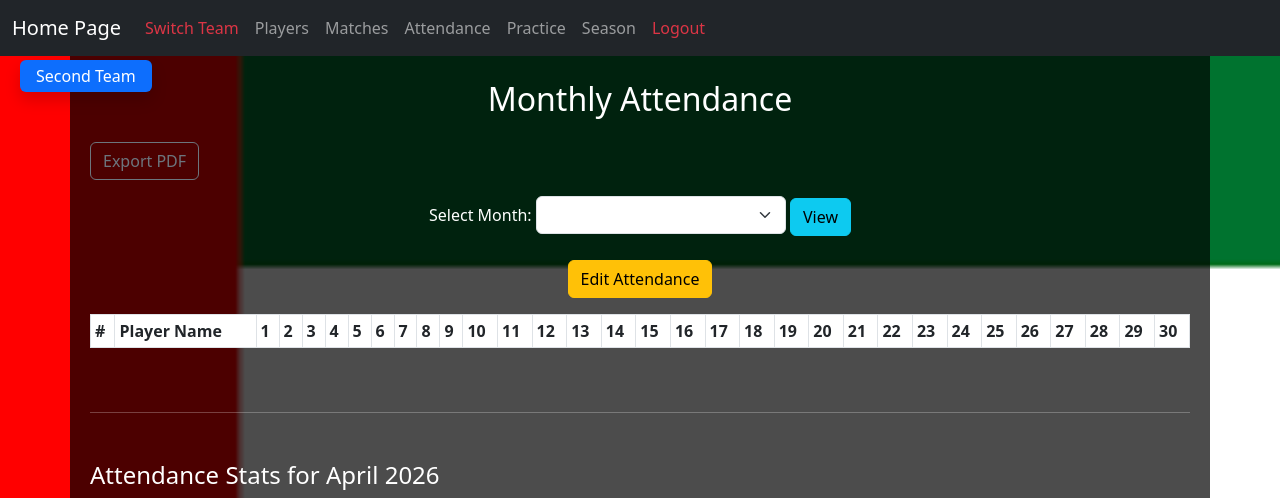
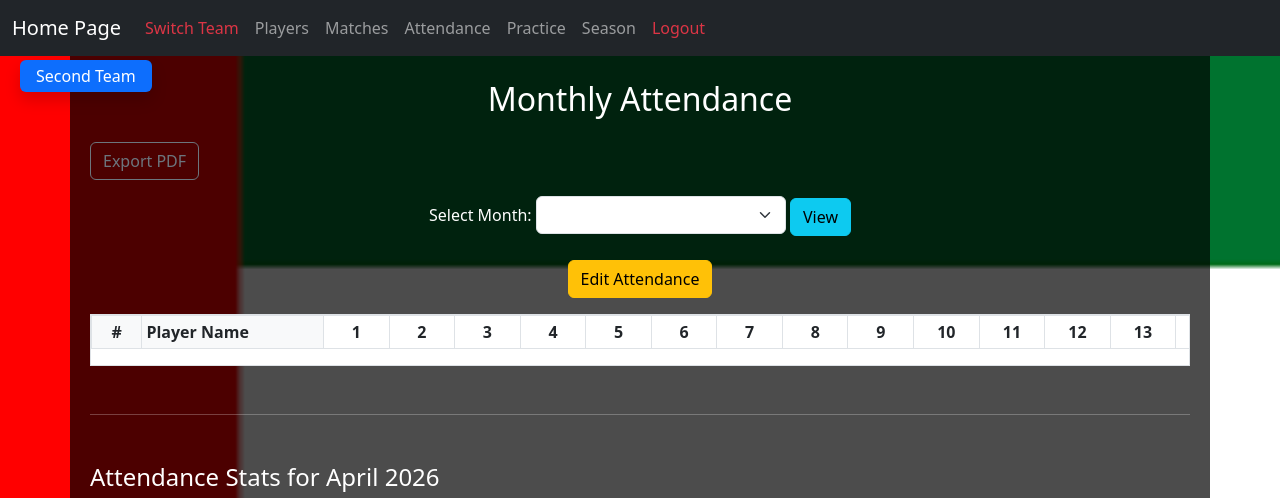
Before and after one commit to Larguech15/team-manager, a Flask app: page /attendance in a window 1280 px wide. Shown: the top 498 px of the page. Run offline with Flask 3, Linux system fonts and the light colour scheme; the visitor is signed in with stand-in values (Sample User, id 1); data that the repository does not hold is empty; some libraries are stand-ins or nearby versions.

Commit message:
Update attendance.html

```diff
--- a/templates/attendance.html
+++ b/templates/attendance.html
@@ -1,11 +1,84 @@
-<!-- Top of file -->
 {% extends "base.html" %}
 {% block title %}Monthly Attendance{% endblock %}
 {% block content %}
+
+<style>
+  .attendance-scroll {
+    overflow-x: auto;
+    max-width: 100%;
+    border: 1px solid #dee2e6;
+    background: white;
+  }
+
+  .attendance-table {
+    min-width: 2200px;
+    table-layout: fixed;
+  }
+
+  .attendance-table th,
+  .attendance-table td {
+    vertical-align: middle;
+    text-align: center;
+  }
+
+  .sticky-num {
+    position: sticky;
+    left: 0;
+    z-index: 3;
+    background: white;
+    width: 50px;
+    min-width: 50px;
+  }
+
+  .sticky-name {
+    position: sticky;
+    left: 50px;
+    z-index: 3;
+    background: white;
+    width: 180px;
+    min-width: 180px;
+    text-align: left !important;
+    font-weight: 600;
+  }
+
+  thead .sticky-num,
+  thead .sticky-name {
+    z-index: 5;
+    background: #f8f9fa;
+  }
+
+  .day-cell {
+    width: 65px;
+    min-width: 65px;
+  }
+
+  .attendance-buttons {
+    display: flex;
+    flex-direction: column;
+    gap: 3px;
+    align-items: center;
+  }
+
+  .attendance-buttons label {
+    width: 45px;
+    padding: 2px 4px;
+  }
+
+  .save-bar {
+    position: sticky;
+    bottom: 0;
+    background: rgba(0, 0, 0, 0.8);
+    padding: 12px;
+    z-index: 20;
+    text-align: center;
+    border-radius: 8px;
+  }
+</style>
+
 <h2 class="text-center mb-4">Monthly Attendance</h2>
+
 <a href="{{ url_for('export_attendance_pdf', month=selected_month) }}" class="btn btn-outline-secondary mb-3">Export PDF</a>
 
-<!-- Month Selector -->
 <form method="get" class="text-center mb-4">
   <label for="month">Select Month:</label>
   <select name="month" class="form-select d-inline-block" style="width: 250px;">
@@ -17,7 +90,6 @@
 </form>
 
 {% if selected_month %}
-<!-- Edit Button -->
 <form method="get" class="text-center mb-3">
   <input type="hidden" name="month" value="{{ selected_month }}">
   <input type="hidden" name="edit" value="1">
@@ -26,75 +98,74 @@
 {% endif %}
 
 {% if edit_mode %}
-<!-- Editable Table -->
 <form method="post">
   <input type="hidden" name="month" value="{{ selected_month }}">
-  <div class="table-responsive mb-4">
-    <table class="table table-bordered table-sm">
+
+  <div class="attendance-scroll mb-4">
+    <table class="table table-bordered table-sm attendance-table">
       <thead>
         <tr>
-          <th>#</th>
-          <th>Player Name</th>
+          <th class="sticky-num">#</th>
+          <th class="sticky-name">Player Name</th>
           {% for day in range(1, days_in_month + 1) %}
-          <th>{{ day }}</th>
+          <th class="day-cell">{{ day }}</th>
           {% endfor %}
         </tr>
       </thead>
       <tbody>
         {% for num, player in players.items() %}
         <tr>
-          <td>{{ loop.index }}</td>
-          <td>{{ player.name }}</td>
+          <td class="sticky-num">{{ loop.index }}</td>
+          <td class="sticky-name">{{ player.name }}</td>
+
           {% for day in range(1, days_in_month + 1) %}
           {% set key = selected_month ~ '-' ~ day %}
           {% set val = saved_attendance.get(num, {}).get(key, '') %}
-          <td>
-	    <div class="form-check form-check-inline">
+          <td class="day-cell">
+            <div class="attendance-buttons">
               <input class="btn-check" type="radio" name="p{{ num }}d{{ day }}" id="p{{ num }}d{{ day }}p" value="P" {% if val == 'P' %}checked{% endif %}>
               <label class="btn btn-sm btn-outline-success" for="p{{ num }}d{{ day }}p">P</label>
 
               <input class="btn-check" type="radio" name="p{{ num }}d{{ day }}" id="p{{ num }}d{{ day }}a" value="A" {% if val == 'A' %}checked{% endif %}>
               <label class="btn btn-sm btn-outline-danger" for="p{{ num }}d{{ day }}a">A</label>
 
-              <!-- ✅ Clear Option -->
               <input class="btn-check" type="radio" name="p{{ num }}d{{ day }}" id="p{{ num }}d{{ day }}x" value="" {% if val not in ['P', 'A'] %}checked{% endif %}>
               <label class="btn btn-sm btn-outline-secondary" for="p{{ num }}d{{ day }}x">N/A</label>
             </div>
           </td>
-
           {% endfor %}
         </tr>
         {% endfor %}
       </tbody>
     </table>
   </div>
-  <div class="text-center">
-    <button type="submit" class="btn btn-primary">Save Attendance</button>
+
+  <div class="save-bar">
+    <button type="submit" class="btn btn-primary btn-lg">Save Attendance</button>
   </div>
 </form>
 
 {% else %}
-<!-- Read-Only View -->
-<div class="table-responsive">
-  <table class="table table-bordered table-sm">
+<div class="attendance-scroll">
+  <table class="table table-bordered table-sm attendance-table">
     <thead>
       <tr>
-        <th>#</th>
-        <th>Player Name</th>
+        <th class="sticky-num">#</th>
+        <th class="sticky-name">Player Name</th>
         {% for day in range(1, days_in_month + 1) %}
-        <th>{{ day }}</th>
+        <th class="day-cell">{{ day }}</th>
         {% endfor %}
       </tr>
     </thead>
     <tbody>
       {% for num, player in players.items() %}
       <tr>
-        <td>{{ loop.index }}</td>
-        <td>{{ player.name }}</td>
+        <td class="sticky-num">{{ loop.index }}</td>
+        <td class="sticky-name">{{ player.name }}</td>
         {% for day in range(1, days_in_month + 1) %}
         {% set key = selected_month ~ '-' ~ day %}
         {% set status = saved_attendance.get(num, {}).get(key, '') %}
-        <td class="{% if status == 'P' %}bg-success text-white{% elif status == 'A' %}bg-danger text-white{% endif %}">
+        <td class="day-cell {% if status == 'P' %}bg-success text-white{% elif status == 'A' %}bg-danger text-white{% endif %}">
           {{ status }}
         </td>
         {% endfor %}
@@ -103,7 +174,9 @@
     </tbody>
   </table>
 </div>
+
 <hr class="my-5">
+
 <h4>Attendance Stats for {{ selected_month }}</h4>
 <table class="table table-striped table-sm">
   <thead>
@@ -120,9 +193,9 @@
     <tr>
       <td>{{ loop.index }}</td>
       <td>{{ s.name }}</td>
-<td class="text-success fw-bold" title="Days present">{{ s.present }}</td>
-<td class="text-danger fw-bold" title="Days absent">{{ s.absent }}</td>
-<td title="Attendance percentage">{{ s.percent }}%</td>
+      <td class="text-success fw-bold">{{ s.present }}</td>
+      <td class="text-danger fw-bold">{{ s.absent }}</td>
+      <td>{{ s.percent }}%</td>
     </tr>
     {% endfor %}
   </tbody>
```
Lines whose indentation alone changed are shown as unchanged.
